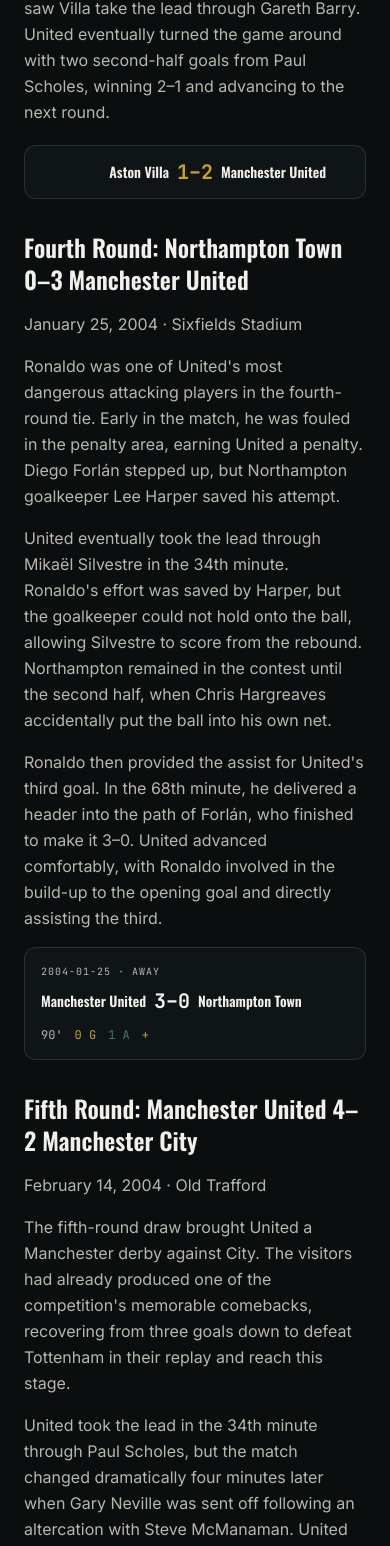
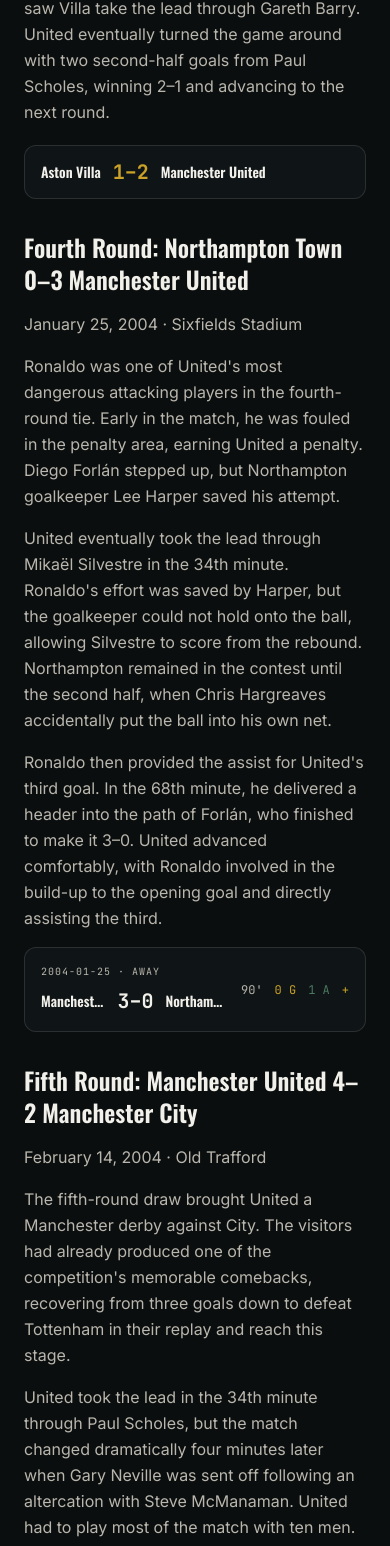
Before and after one commit to ronaldogoatsfc/cr7archive, a Next.js app: page /articles/ronaldo-2004-fa-cup in a window 390 px wide. Shown: the part 1131-2677 px from the top of the page. Built offline with nearby package versions, Linux system fonts and the light colour scheme.

Commit message:
Standardize article match scoreline alignment

```diff
--- a/app/articles/[slug]/page.js
+++ b/app/articles/[slug]/page.js
@@ -89,13 +89,13 @@ function ArticleMatchLog({ date, team = "Real Madrid", competition = "La Liga" }
   return (
     <details className="my-4 overflow-hidden rounded-xl border border-line bg-pitch-raised/70 open:border-gold/50">
       <summary className="cursor-pointer list-none px-4 py-4 marker:hidden [&::-webkit-details-marker]:hidden">
-        <div className="flex flex-wrap items-center justify-between gap-3">
+        <div className="grid grid-cols-[minmax(0,1fr)_auto] items-center gap-3">
           <div className="min-w-0">
             <p className="font-mono text-[10px] uppercase tracking-widest text-paper-dim">{match.date} · {match.venue}</p>
-            <div className="mt-2 grid grid-cols-[minmax(0,1fr)_auto_minmax(0,1fr)] items-center gap-2 sm:gap-3">
-              <span className="min-w-0 truncate text-right font-display text-sm font-semibold text-paper">{match.team}</span>
+            <div className="mt-2 flex min-w-0 items-center justify-start gap-3">
+              <span className="max-w-[42%] truncate text-left font-display text-sm font-semibold text-paper">{match.team}</span>
               <span className="data-mono shrink-0 text-xl font-bold text-paper">{match.scoreFor}–{opponentScore}</span>
-              <span className="min-w-0 truncate text-left font-display text-sm font-semibold text-paper">{match.opponent}</span>
+              <span className="max-w-[42%] truncate text-left font-display text-sm font-semibold text-paper">{match.opponent}</span>
             </div>
           </div>
           <div className="flex items-center gap-3 font-mono text-xs">
@@ -292,10 +292,10 @@ function ArticleCompetitionStats({ team, competition, season }) {
 function ArticleBlock({ block }) {
   if (block.type === "scoreline") {
     return (
-      <div className="my-5 grid grid-cols-[minmax(0,1fr)_auto_minmax(0,1fr)] items-center gap-2 rounded-xl border border-line bg-pitch-raised/70 px-4 py-3 sm:gap-3">
-        <span className="min-w-0 truncate text-right font-display text-sm font-semibold text-paper">{block.home}</span>
+      <div className="my-5 flex min-w-0 items-center justify-start gap-3 rounded-xl border border-line bg-pitch-raised/70 px-4 py-3">
+        <span className="max-w-[42%] truncate text-left font-display text-sm font-semibold text-paper">{block.home}</span>
         <span className="data-mono shrink-0 text-xl font-bold text-gold">{block.homeScore}–{block.awayScore}</span>
-        <span className="min-w-0 truncate text-left font-display text-sm font-semibold text-paper">{block.away}</span>
+        <span className="max-w-[42%] truncate text-left font-display text-sm font-semibold text-paper">{block.away}</span>
       </div>
     );
   }
```
